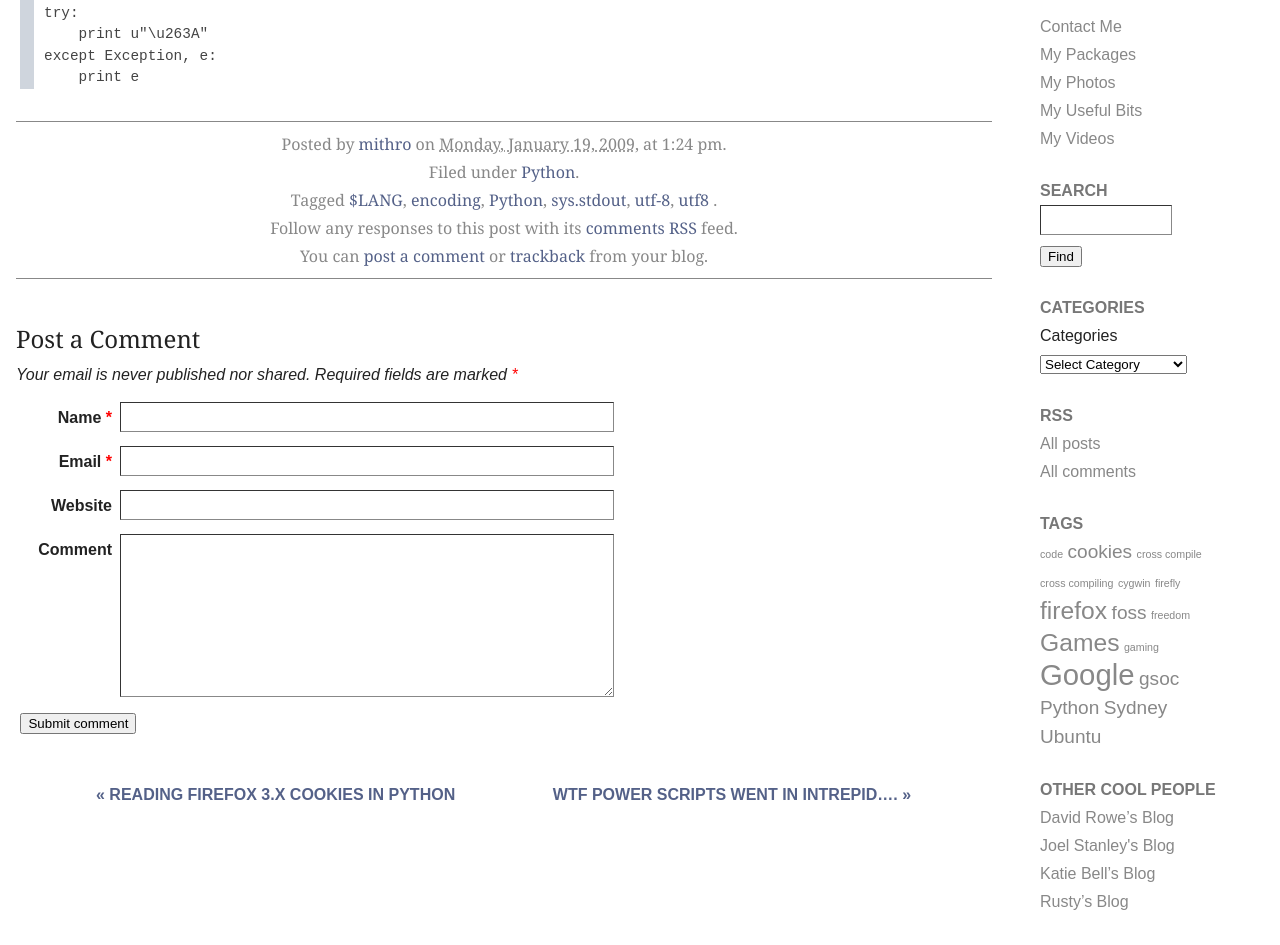
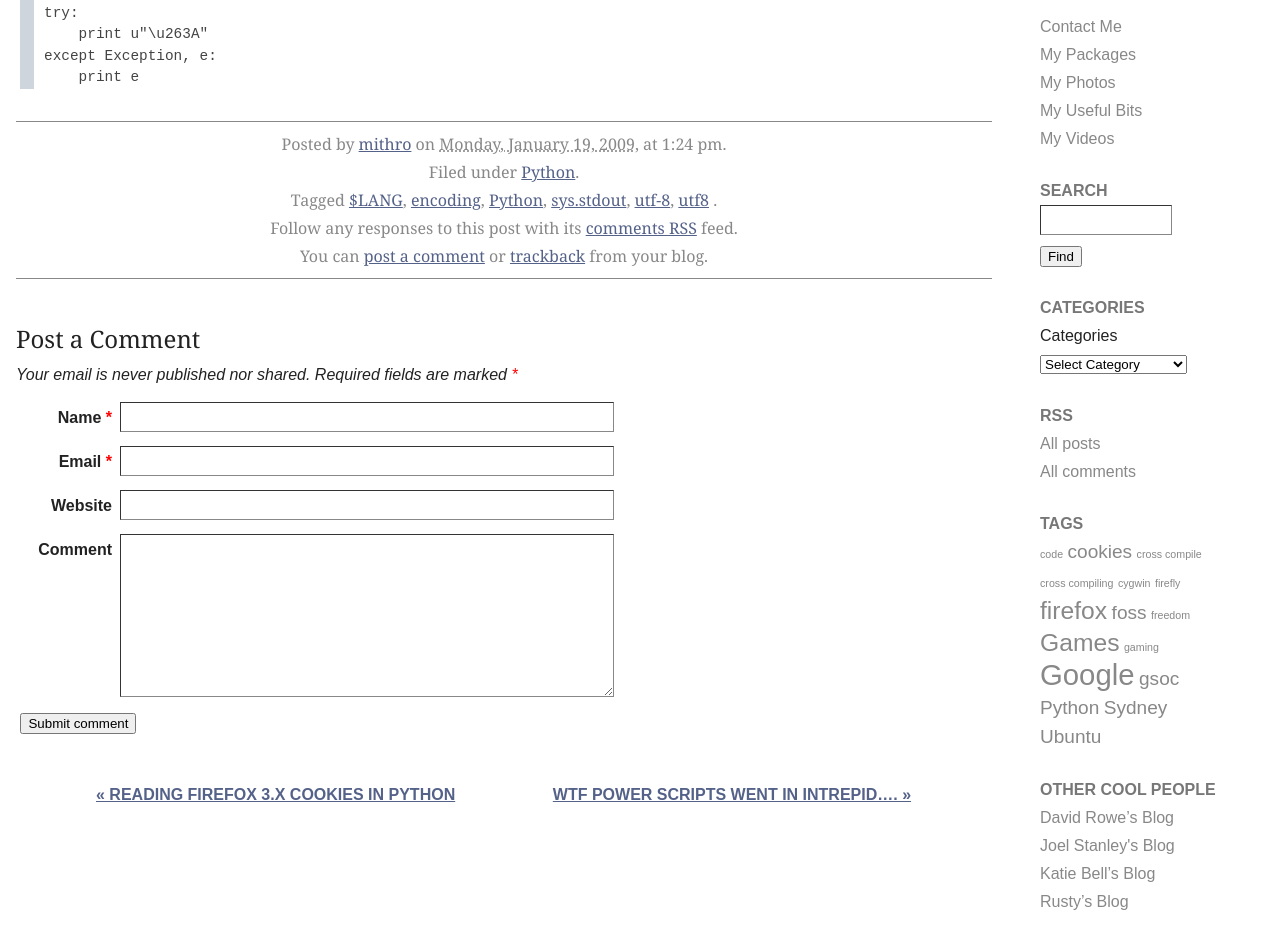
Before and after one commit to mithro/blog.mithis.net, a Jekyll site: the page built from _posts/2009-01-19-utf-8-in-python.md, in a window 1280 px wide. Shown: the part 722-1667 px from the top of the page. Built offline with Jekyll 4.4.1, drawn with Linux system fonts in a browser that asks for light colours.

Commit message:
Underlines: match live's content-area link cascade
Live (Barthelme) underlines all div#content links by default, then removes underline from titles, meta, tags, archive-meta, page-link and the comment form, re-adding it for body.single entry-meta (footer was already underlined). Our additive recreation underlined only .entry-content a, so the prev/next nav links and the single-post meta column (post-a-comment, comments-RSS, categories) rendered PLAIN vs live's underlined. Replicate the original theme's subtractive cascade (theme_analysis/barthelme/style.css lines 10-12); verified on the IdentitiesOnly post via computed-style probe + pixel diff.

Co-Authored-By: Claude Opus 4.7 (1M context) <noreply@anthropic.com>

```diff
--- a/assets/css/main.css
+++ b/assets/css/main.css
@@ -40,10 +40,27 @@ a:active {
     text-decoration: underline;
 }
 
-/* Live underlines body content links (only inside .entry-content; the title,
-   meta column, sidebar and header links stay undecorated — verified against
-   the live oracle). */
-div#content .entry-content a {
+/* Links: faithful to the original Barthelme theme (theme_analysis/barthelme/style.css
+   lines 10-16, verified against the live oracle). The theme keeps the browser-default
+   underline on content-area links, then REMOVES it from titles, the meta column, tag
+   links, archive-meta, page-links and the comment form; single-post entry-meta links
+   (post-a-comment / RSS / categories) and footer links stay underlined. Our base
+   `a{text-decoration:none}` had killed all of these except .entry-content, so the
+   prev/next nav, single-post meta column and footer links were wrongly plain vs live. */
+div#content a,
+div#content a:link {
+    text-decoration: underline;
+}
+div#content .entry-title a,
+div#content .page-title a,
+div#content div.entry-meta a,
+div#content div.entry-content div.page-link a,
+span.tag-links a,
+div#content div.archive-meta a,
+div.comments form#commentform a {
+    text-decoration: none;
+}
+body.single div#content div.entry-meta a {
     text-decoration: underline;
 }
 
@@ -383,11 +400,6 @@ div.sidebar ul li#search form#searchform input#s {
 div#content .entry-title {
     line-height: 150%;
     margin: 0;
-}
-
-div#content .entry-title a,
-div#content .page-title a {
-    text-decoration: none;
 }
 
 div#content a:visited {
```
